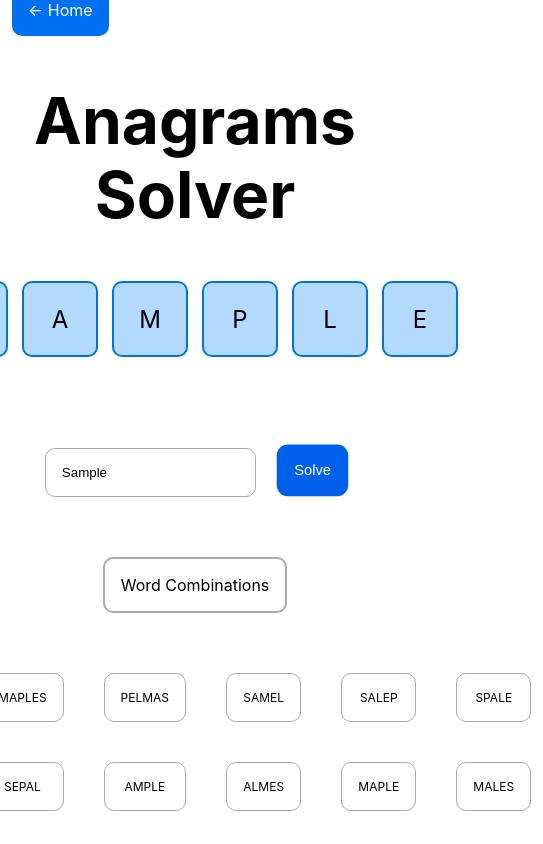
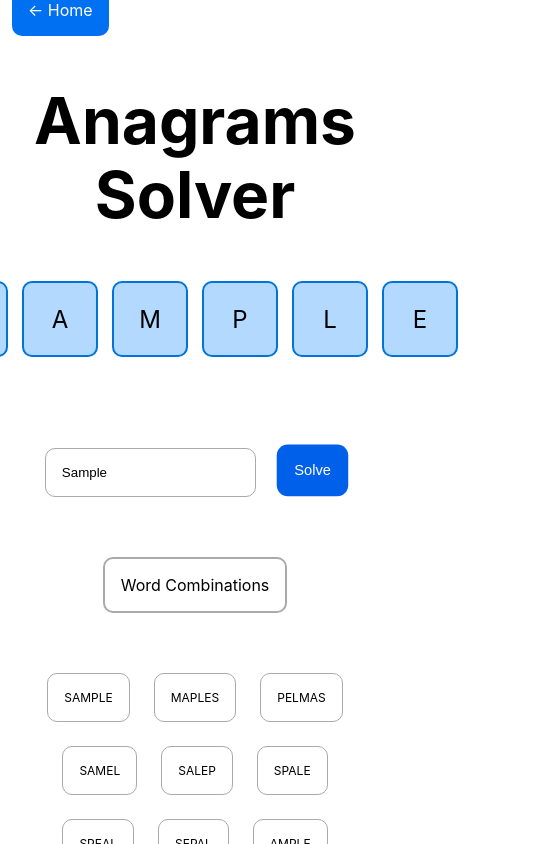
Before and after one commit to sb2bg/gamepigeon-solver, a Next.js app: page /anagrams in a window 390 px wide. Both pictures are taken after typing "Sample" into the empty fields and a click on the button "Solve". Shown: the top 844 px of the page, 543 px wide, since content can reach past the window. Built offline with nearby package versions, Linux system fonts and the light colour scheme.

Commit message:
Breakout word grid to component, fix mobile layout

```diff
--- /dev/null
+++ b/components/WordGrid.tsx
@@ -0,0 +1,28 @@
+import styles from "../styles/WordGrid.module.css";
+
+interface WordGridProps {
+  words: string[];
+  loading: boolean;
+}
+
+const WordGrid: React.FC<WordGridProps> = ({ words, loading }) => {
+  if (loading) {
+    return <div>Loading...</div>;
+  }
+
+  if (words.length === 0) {
+    return <div>No Words</div>;
+  }
+
+  return (
+    <div className={styles.grid}>
+      {words.map((word) => (
+        <div key={word} className={styles.item}>
+          {word}
+        </div>
+      ))}
+    </div>
+  );
+};
+
+export default WordGrid;
--- a/pages/anagrams.tsx
+++ b/pages/anagrams.tsx
@@ -2,6 +2,7 @@ import Head from "next/head";
 import React, { useState } from "react";
 import AnagramLetters from "../components/AnagramLetters";
 import Banner from "../components/Banner";
+import WordGrid from "../components/WordGrid";
 import styles from "../styles/Index.module.css";
 import { solveAnagrams } from "./util/solver";
 
@@ -86,14 +87,7 @@ const WordHunt = () => {
           </button>
         </form>
         <p className={styles.subtitle}>Word Combinations</p>
-        <div className={styles["word-grid"]}>
-          {loading && <p className={styles.info}>Loading...</p>}
-          {words.map((word) => (
-            <div key={word} className={styles.word}>
-              {word}
-            </div>
-          ))}
-        </div>
+        <WordGrid words={words} loading={loading} />
       </main>
     </div>
   );
--- a/styles/Index.module.css
+++ b/styles/Index.module.css
@@ -100,28 +100,6 @@
   text-align: center;
 }
 
-.word-grid {
-  display: grid;
-  grid-template-columns: repeat(6, 1fr);
-  grid-gap: 1rem;
-}
-
-.word {
-  margin: 0.75rem;
-  padding: 1rem;
-  font-size: var(--font-md);
-  border: 1px solid #aaa;
-  border-radius: 10px;
-  max-width: 300px;
-  text-align: center;
-  transition: 200ms;
-  max-width: 100%;
-}
-
-.word:hover {
-  transform: scale(1.1);
-}
-
 .input {
   margin: 0.75rem;
   padding: 1rem;
--- /dev/null
+++ b/styles/WordGrid.module.css
@@ -0,0 +1,23 @@
+.grid {
+  display: flex;
+  flex-wrap: wrap;
+  justify-content: center;
+  align-items: center;
+  flex-direction: row;
+  width: 100%;
+  max-width: 800px;
+  margin: 0 auto;
+}
+
+.item {
+  margin: 0.75rem;
+  padding: 1rem;
+  font-size: var(--font-md);
+  border: 1px solid #aaa;
+  border-radius: 10px;
+  transition: 200ms;
+}
+
+.item:hover {
+  transform: scale(1.1) translateY(-0.25rem);
+}
```
